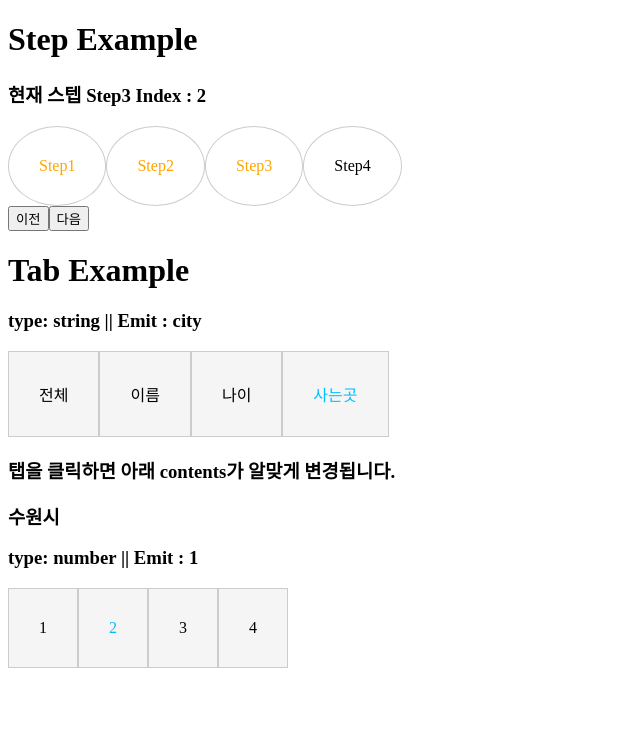
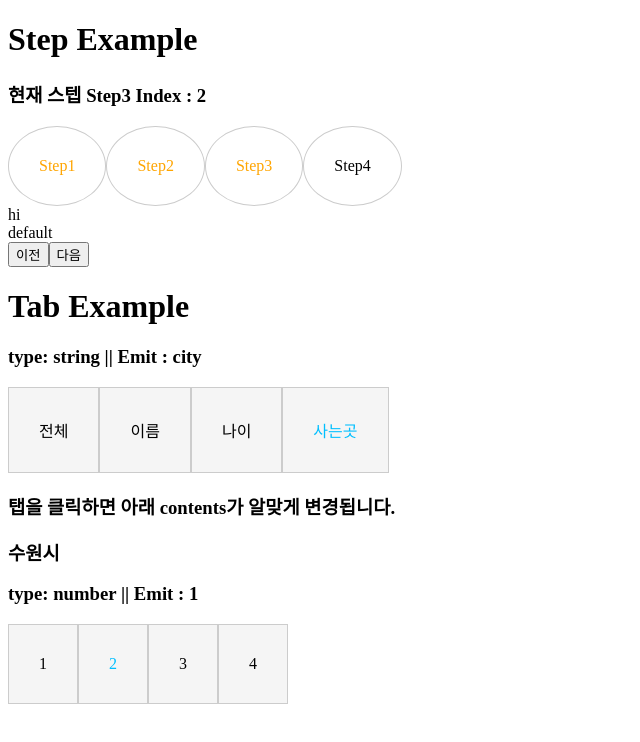
Before and after one commit to leejeongkang/my-component-app, a Nuxt app: page /nav in a window 1280 px wide. Shown: the top 742 px of the page, without its empty margins (0-640 px from the left). Built offline with nearby package versions, Linux system fonts and the light colour scheme.

Commit message:
feat: slot 개발

```diff
--- a/components/step.vue
+++ b/components/step.vue
@@ -16,6 +16,20 @@
         </span>
       </div>
     </div>
+    <slot v-for="slot in slots" :name="slot"></slot>
+    <div v-if="showBtn">
+      <button
+        @click="handleMoveItem(currentItem - 1)"
+        :disabled="currentItem === 0"
+      >
+        이전</button
+      ><button
+        @click="handleMoveItem(currentItem + 1)"
+        :disabled="currentItem + 1 >= data.length"
+      >
+        다음
+      </button>
+    </div>
   </div>
 </template>
 
@@ -29,6 +43,13 @@ import { ComparisonOperator } from "@/components/types/comparisonOperator";
 const props = defineProps({
   data: {
     type: Array,
+  },
+  slots: {
+    type: Array,
+  },
+  showBtn: {
+    type: Boolean,
+    default: true,
   },
   labelKey: {
     type: String,
@@ -105,6 +126,3 @@ const classCurrentStep = (value: string, index: number): boolean => {
   color: orange; /* 현재 스텝에 대한 글자 색상을 여기에 지정 */
 }
 </style>
-<!-- slot 사용 개발 해보기
-  disabled 자동화
-  -->
--- a/pages/nav.vue
+++ b/pages/nav.vue
@@ -2,17 +2,21 @@
   <div>
     <h1>Step Example</h1>
     <Step
+      :slots="slots"
       :data="stepOptions"
       :label-key="'label'"
       :current-item="currentStep"
       :current-item-type="NavigationItemEnum.Number"
       :comparison="ComparisonOperator.GREATER_THAN_OR_EQUAL"
       @change="changeStep"
-    ></Step>
-    <div>
-      <button @click="movePrevStep">이전</button
-      ><button @click="moveNextStep">다음</button>
-    </div>
+    >
+      <template v-slot:hi>
+        <div>hi</div>
+      </template>
+      <template v-slot:default>
+        <div>default</div>
+      </template>
+    </Step>
 
     <h1>Tab Example</h1>
     <h3>type: string || Emit : {{ currentTab }}</h3>
@@ -36,7 +40,7 @@
       :value-key="'value'"
       :current-item="currentTab2"
       :current-item-type="NavigationItemEnum.Number"
-      :comparison="ComparisonOperator.NOT_EQUAL"
+      :comparison="ComparisonOperator.EQUAL"
       @change="changeTab2"
     ></Tab>
   </div>
@@ -49,6 +53,7 @@ import { ComparisonOperator } from "@/components/types/comparisonOperator";
 /**
  * STEP
  */
+const slots = ["hi", "default"];
 const stepOptions = [
   { label: "Step1", value: "Step1" },
   { label: "Step2", value: "Step2" },
@@ -58,20 +63,6 @@ const stepOptions = [
 const currentStep = ref(2);
 function changeStep(value: number) {
   currentStep.value = value;
-}
-function movePrevStep() {
-  if (currentStep.value - 1 < 0) {
-    return alert("0보다 작으면 안됌");
-  } else {
-    currentStep.value--;
-  }
-}
-function moveNextStep() {
-  if (currentStep.value + 1 >= stepOptions.length) {
-    return alert("데이터 길이 넘어가면 안됍니다.");
-  } else {
-    currentStep.value++;
-  }
 }
 
 /**
```
